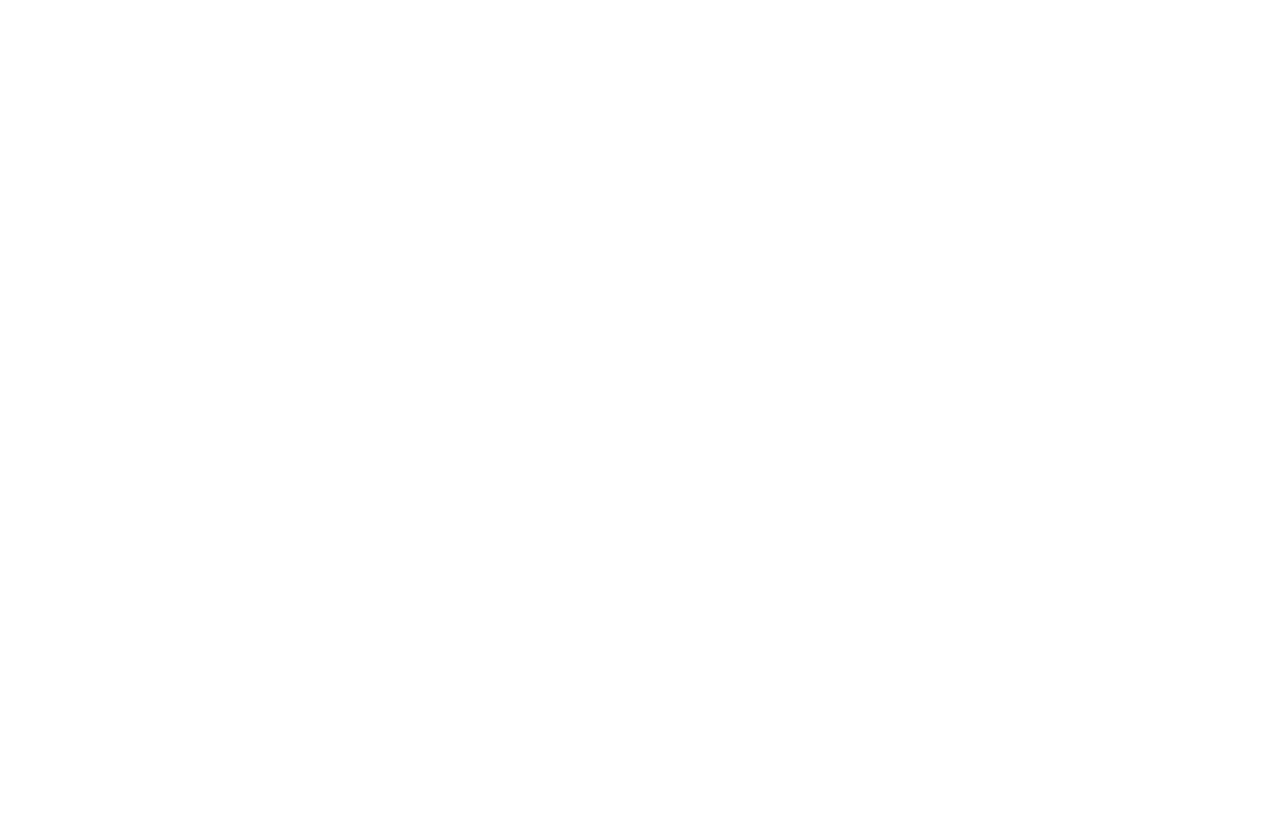
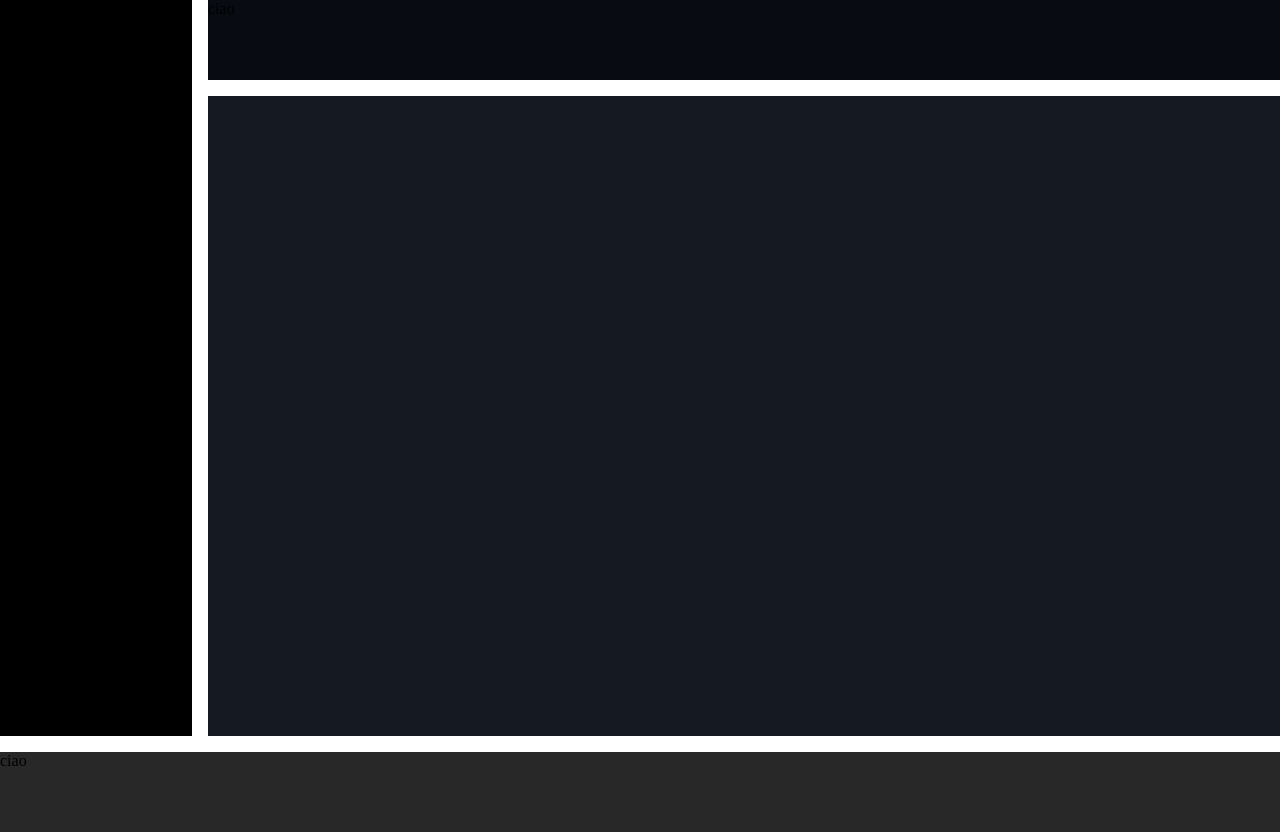
Before and after one commit to NicholasBuiatti/html-css-spotifyweb, a plain HTML site: page index.html in a window 1280 px wide. Before the commit the page ends 800 px from the top, so only its background shows below. Drawn offline with Linux system fonts and the light colour scheme.

Commit message:
impaginazione lg

```diff
--- a/css/style.css
+++ b/css/style.css
@@ -7,8 +7,49 @@
     padding: 0;
 }
 
+:root {
+    --ColorTopBar: rgba(8,11,18,255);
+    --ColorNavBar: rgba(0,0,0,255);
+    --ColorMain: rgba(20,25,34,255);
+    --ColorEndBar: rgba(40,40,40,255)
+}
+
+.grid {
+    max-width: 1400px;
+    margin: 0 auto;
+    display: grid;
+    grid-template-columns: 15% 85%;
+    grid-template-rows: 5rem calc(100vh - 10rem) 5rem;
+ }
+
+#nav-bar {
+    grid-row: 1/3;
+    background-color: var(--ColorNavBar);
+}
+
+#upgrade {
+    background-color: var(--ColorTopBar);
+}
+
+#list {
+    background-color: var(--ColorMain);
+    overflow: scroll;
+    overflow-x: hidden;
+}
+
+#list::-webkit-scrollbar {
+    display: none;
+  }
+
+#music-bar {
+    grid-column: 1/3;
+    background-color: var(--ColorEndBar);
+}
+
 /************* DEBUG *************/
-
+.grid {
+    gap: 1rem;
+}
 /************* IMPOSTAZIONI SPECIFICHE *************/
 
 /************* HEADER *************/
--- a/index.html
+++ b/index.html
@@ -8,15 +8,18 @@
     <link rel="stylesheet" href="https://cdnjs.cloudflare.com/ajax/libs/font-awesome/6.5.1/css/all.min.css" integrity="sha512-DTOQO9RWCH3ppGqcWaEA1BIZOC6xxalwEsw9c2QQeAIftl+Vegovlnee1c9QX4TctnWMn13TZye+giMm8e2LwA==" crossorigin="anonymous" referrerpolicy="no-referrer">
 </head>
 <body>
+    <!-- DISPLAY-GRID WEB-APP-->
+    <div class="grid">
+        <div class="colonna" id="nav-bar">ciao</div>
 
-    <!-- inizio pagina -->
-    <header></header>
+        <div id="upgrade">ciao</div>
 
-    <!-- parte centrale -->
-    <main></main>
+        <div id="list">
 
-    <!-- fine pagina -->
-    <footer></footer>
+        </div>
+
+        <div id="music-bar">ciao</div>
+    </div>
 
 </body>
 </html>
```
